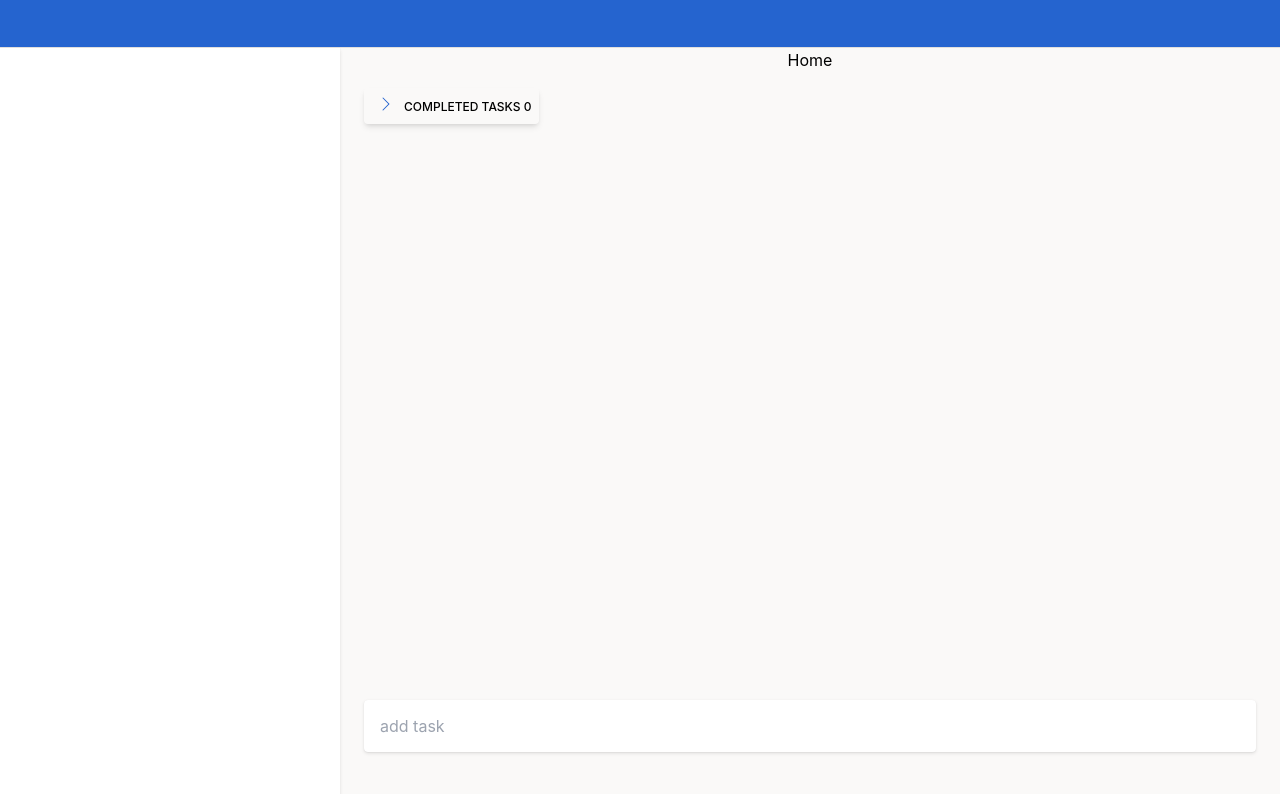
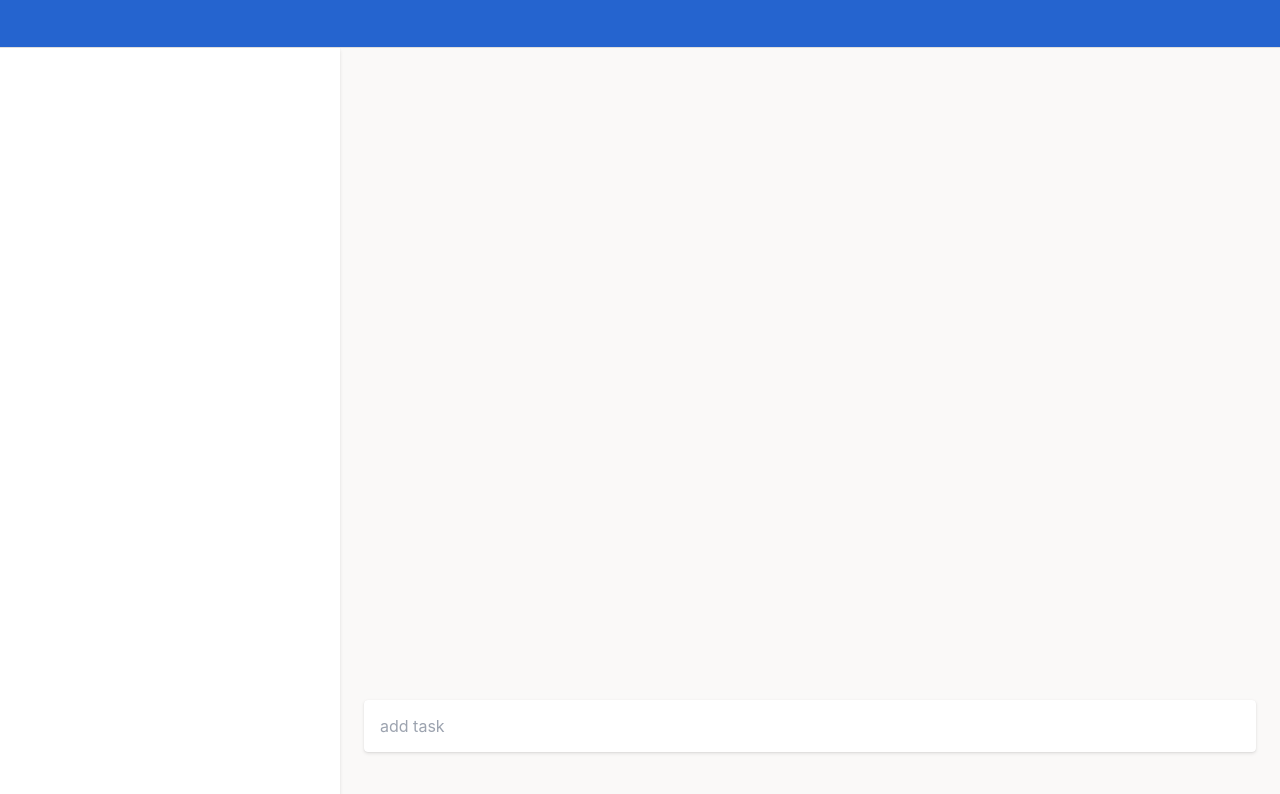
Before and after one commit to mouadlasri/Todo-Modern, a React (Create React App) app: page / in a window 1280 px wide. Shown: the top 794 px of the page. Built offline with nearby package versions, Linux system fonts and the light colour scheme; what tw-elements would draw is missing.

Commit message:
Completed tasks collapse counter + styling

```diff
--- a/src/components/Landing/Home.js
+++ b/src/components/Landing/Home.js
@@ -30,7 +30,7 @@ export function Home() {
 
   return (
     <div style={styles.homeContainer} className="flex flex-col flex-1">
-      <h1>Home </h1>
+      <h1> </h1>
 
       {/* Three sub components */}
 
--- a/src/components/Task/CompletedTask/CompletedTask.css
+++ b/src/components/Task/CompletedTask/CompletedTask.css
@@ -7,4 +7,12 @@
   display: flex;
   flex: 1 1 0;
   padding: 2px 8px;
+  text-transform: capitalize;
 }
+
+.count-completed-tasks-label {
+  font-weight: normal;
+  margin-left: 0.85em;
+  font-size: 0.75rem;
+  align-items: center;
+}
--- a/src/components/Task/CompletedTask/CompletedTask.js
+++ b/src/components/Task/CompletedTask/CompletedTask.js
@@ -32,6 +32,8 @@ export function CompletedTask() {
   }
 
   return (
+    <>
+      {countCompletedTasks > 0 && (
         <div className="flex-1 mt-4 items-center ">
           <button
             className="collapse-button px-6 py-2.5  items-center  font-medium text-xs leading-tight uppercase rounded shadow-md  transition duration-500 ease-in-out"
@@ -56,7 +58,8 @@ export function CompletedTask() {
                 <path d={svgIcon()} fill="#2564cf"></path>
               </svg>
             </span>
-        Completed Tasks {countCompletedTasks}
+            Completed Tasks{" "}
+            <span className="count-completed-tasks-label">{countCompletedTasks}</span>
           </button>
 
           <div className="collapse" id="collapseExample">
@@ -71,5 +74,7 @@ export function CompletedTask() {
             })}
           </div>
         </div>
+      )}
+    </>
   );
 }
```
Lines whose indentation alone changed are shown as unchanged.
